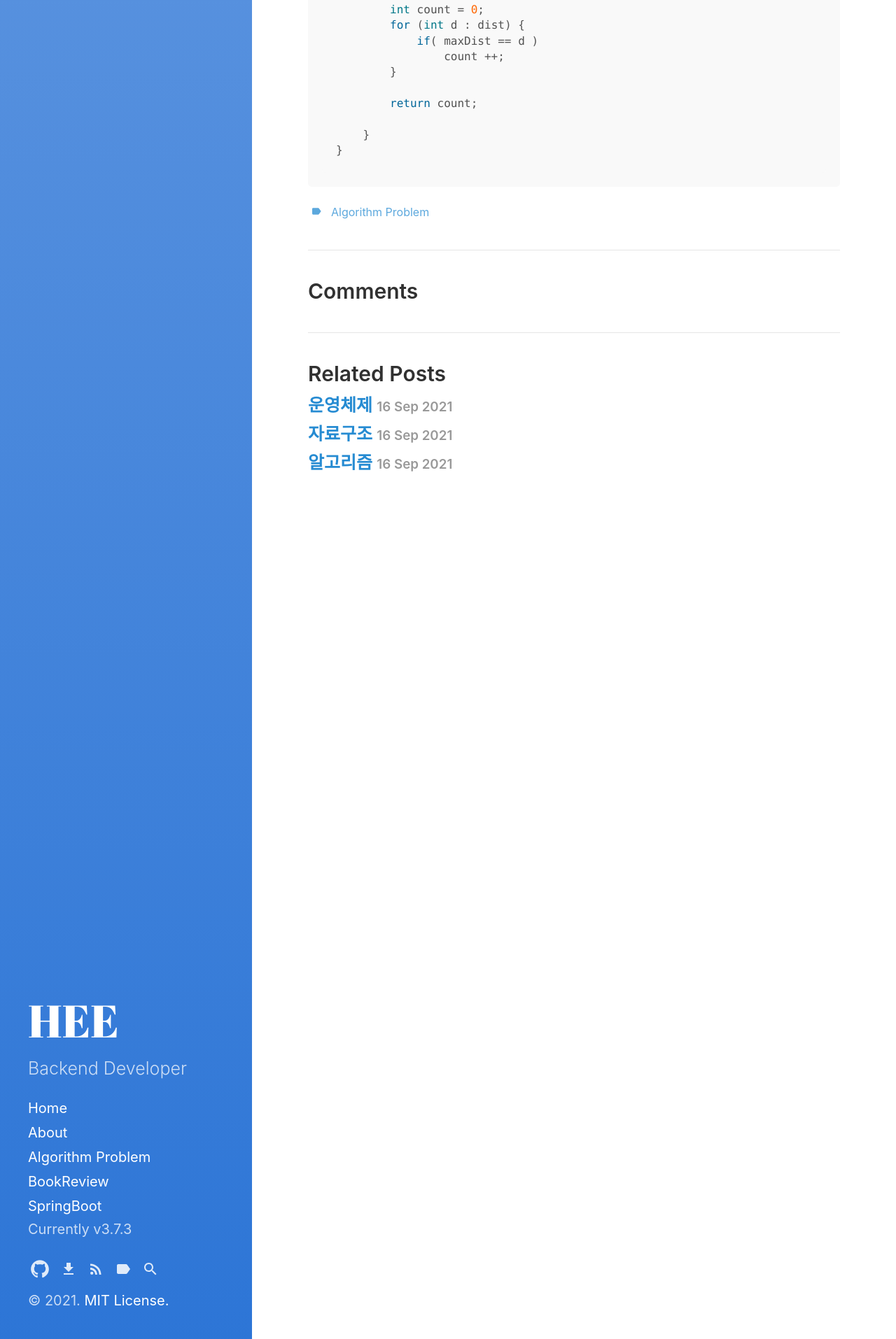
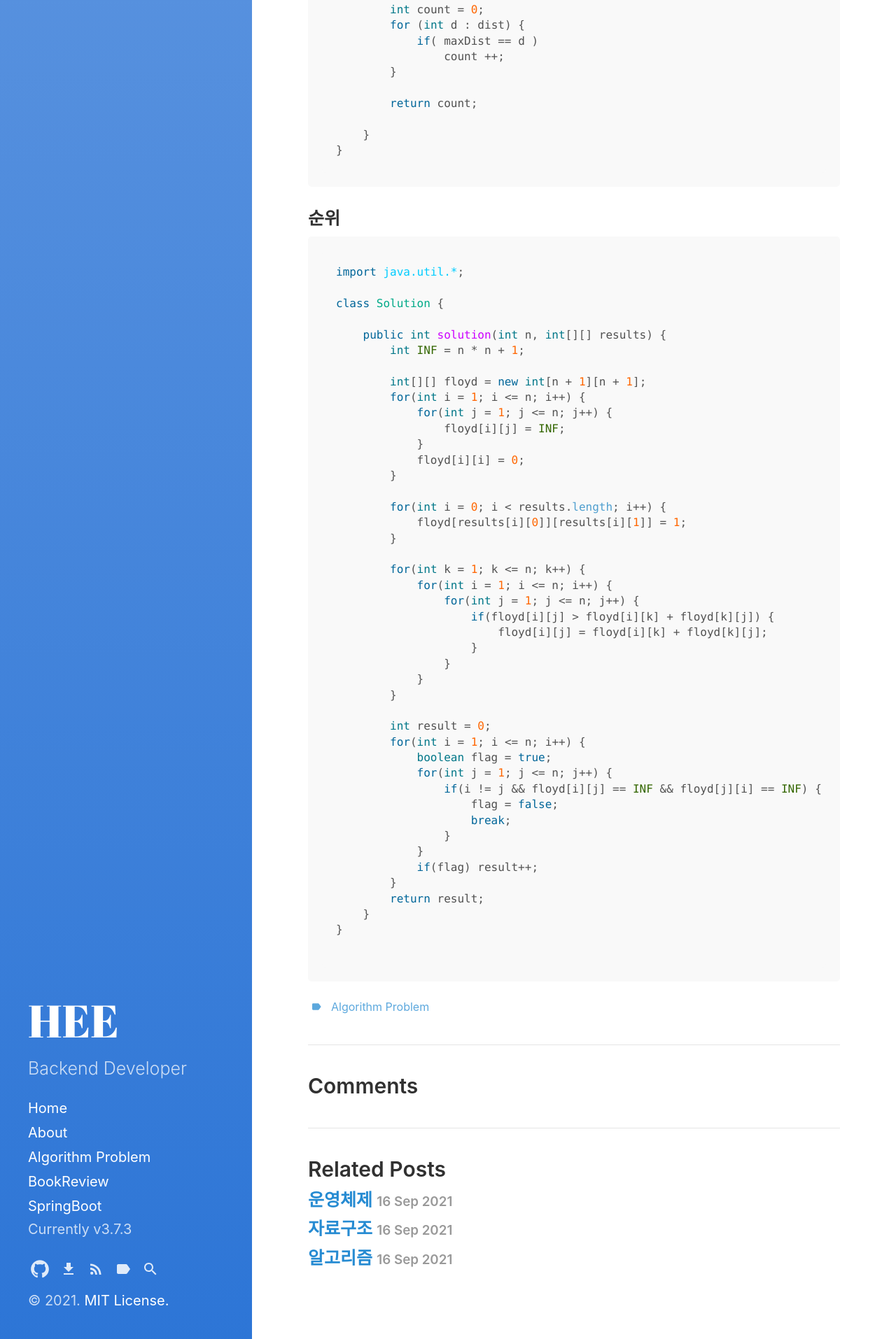
Before and after one commit to HEECHANG7832/HEECHANG7832.github.io, a Jekyll site: the page built from _posts/Algorithm Problem/2021-07-25-Algorithm Problem-그래프.md, in a window 1280 px wide. Shown: the part 873-2787 px from the top of the page at 70% size. Built offline with Jekyll 4.4.1, drawn with Linux system fonts in a browser that asks for light colours.

Commit message:
Today I Learned

````diff
--- a/_posts/Algorithm Problem/2021-07-25-Algorithm Problem-그래프.md
+++ b/_posts/Algorithm Problem/2021-07-25-Algorithm Problem-그래프.md
@@ -48,3 +48,54 @@ class Solution {
     }
 }
 ```
+
+
+
+### 순위
+
+```java
+import java.util.*;
+
+class Solution {
+
+    public int solution(int n, int[][] results) {
+        int INF = n * n + 1;
+
+        int[][] floyd = new int[n + 1][n + 1];
+        for(int i = 1; i <= n; i++) {
+            for(int j = 1; j <= n; j++) {
+                floyd[i][j] = INF;
+            }
+            floyd[i][i] = 0;
+        }
+
+        for(int i = 0; i < results.length; i++) {
+            floyd[results[i][0]][results[i][1]] = 1;
+        }
+
+        for(int k = 1; k <= n; k++) {
+            for(int i = 1; i <= n; i++) {
+                for(int j = 1; j <= n; j++) {
+                    if(floyd[i][j] > floyd[i][k] + floyd[k][j]) {
+                        floyd[i][j] = floyd[i][k] + floyd[k][j];
+                    }
+                }
+            }
+        }
+
+        int result = 0;
+        for(int i = 1; i <= n; i++) {
+            boolean flag = true;
+            for(int j = 1; j <= n; j++) {
+                if(i != j && floyd[i][j] == INF && floyd[j][i] == INF) {
+                    flag = false;
+                    break;
+                }
+            }
+            if(flag) result++;
+        }
+        return result;
+    }
+}
+
+```
````
Also changed, not shown: _posts/Algorithm Problem/2021-07-25-Algorithm Problem-BFS,DFS.md (+57 -0 lines), _posts/Algorithm Problem/2021-07-25-Algorithm Problem-이분탐색.md (added, +75 -0 lines), _posts/JAVA/java Collection 정리.md (+57 -23 lines).
